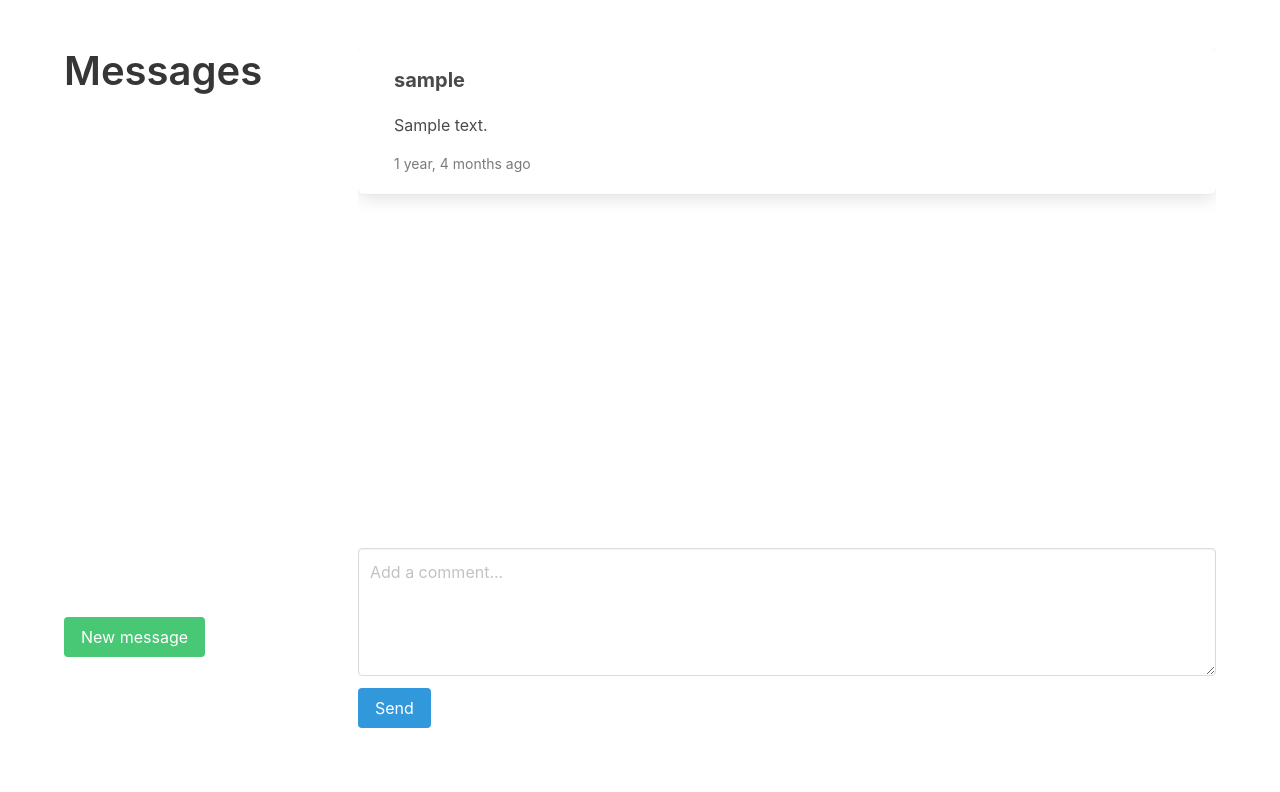
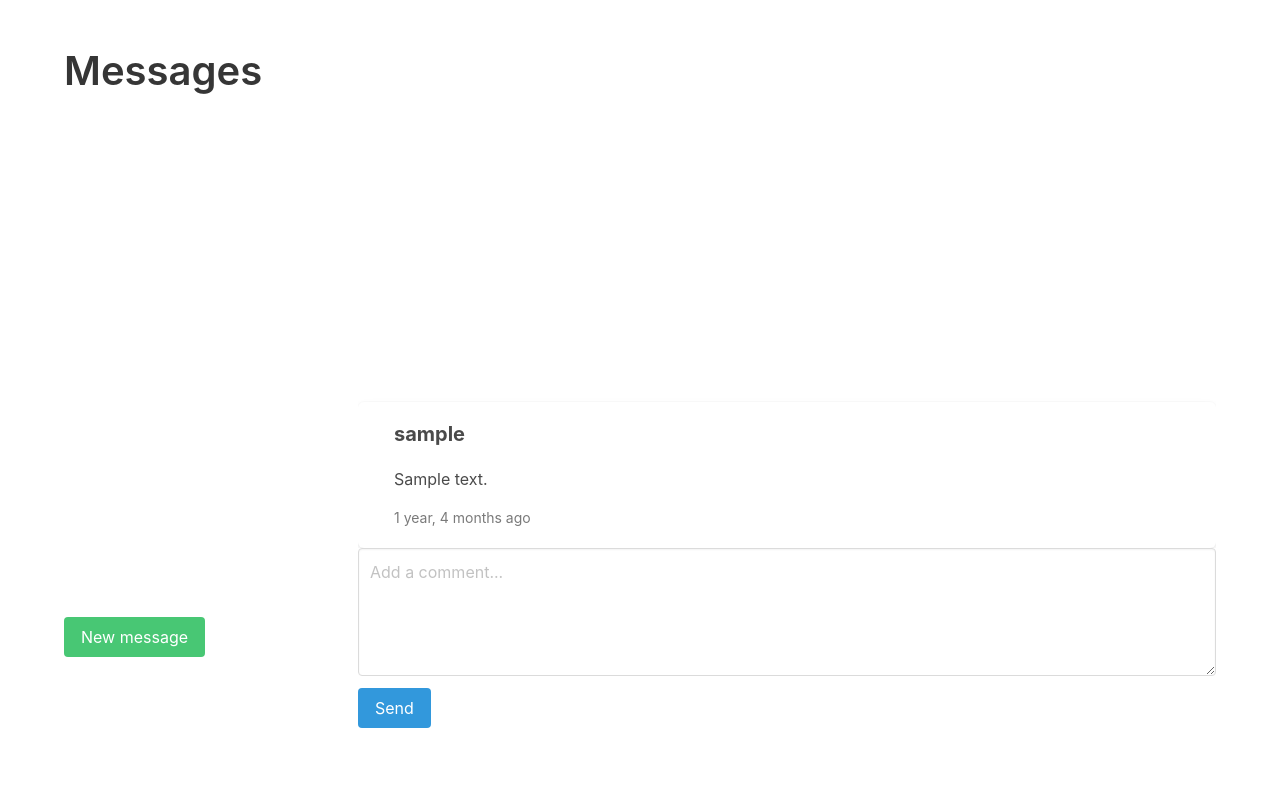
Before and after one commit to saharfk/instagramCloneProject, a Django app: template instagram_clone/instagram_clone/templates/direct/direct.html in a window 1280 px wide. Shown: the part 52-844 px from the top of the page. Run offline with Django 3.2, Linux system fonts and the light colour scheme; the template is opened without the code that fills it: most values are stand-ins (such as "Sample title", 1, 10 or a date in 2020); some libraries are stand-ins or nearby versions.

Commit message:
change the view to show the direct massages reverse

```diff
--- a/instagram_clone/instagram_clone/templates/direct/direct.html
+++ b/instagram_clone/instagram_clone/templates/direct/direct.html
@@ -52,6 +52,7 @@
                                 </article>
                             </div>
                         </a>
+
                         {% endfor %}
             </ul>
         </aside>
@@ -59,7 +60,8 @@
     </div>
 
     <div class="column">
-        <div style="overflow-y: scroll; height: 500px">
+        <div style="overflow-y: scroll; height: 500px;display: flex;
+                flex-direction: column-reverse;">
 
             {% for direct in directs %}
             <div class="box">
```
